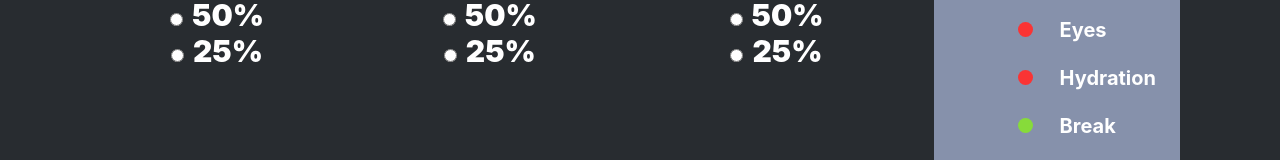
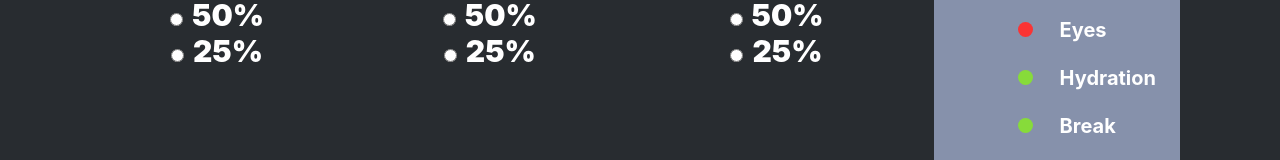
Before and after one commit to WillChen789/DubHacks2020, a React (Create React App) app in the folder app/: page / in a window 1280 px wide. Shown: the part 375-535 px from the top of the page. Built offline with nearby package versions, Linux system fonts and the light colour scheme.

Commit message:
change hydration and eyes

```diff
--- a/app/src/Monitors.js
+++ b/app/src/Monitors.js
@@ -60,8 +60,8 @@ export class Monitors extends React.Component {
           </div>
           <div className="monitorCombination">
             <Monitor type={this.state.posture} name="Posture"/>
-            <Monitor type="bad" name="Eyes"/>
-            <Monitor type="bad" name="Hydration"/>
+            <Monitor type={this.state.posture} name="Eyes"/>
+            <Monitor type="Good" name="Hydration"/>
             <Monitor type="Good" name="Break"/>
           </div>
       </div>
```
